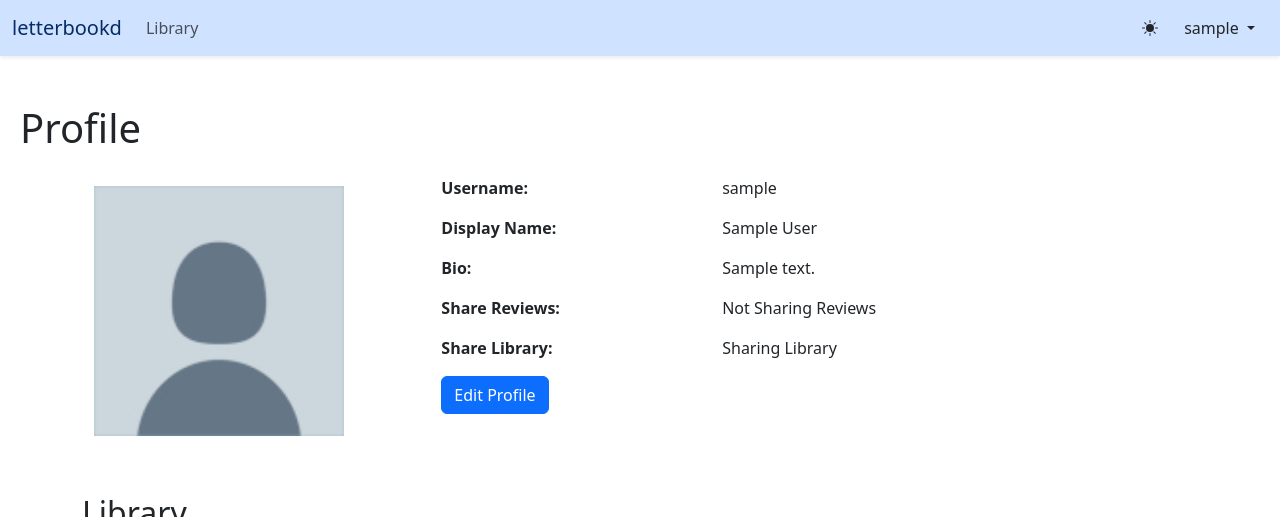
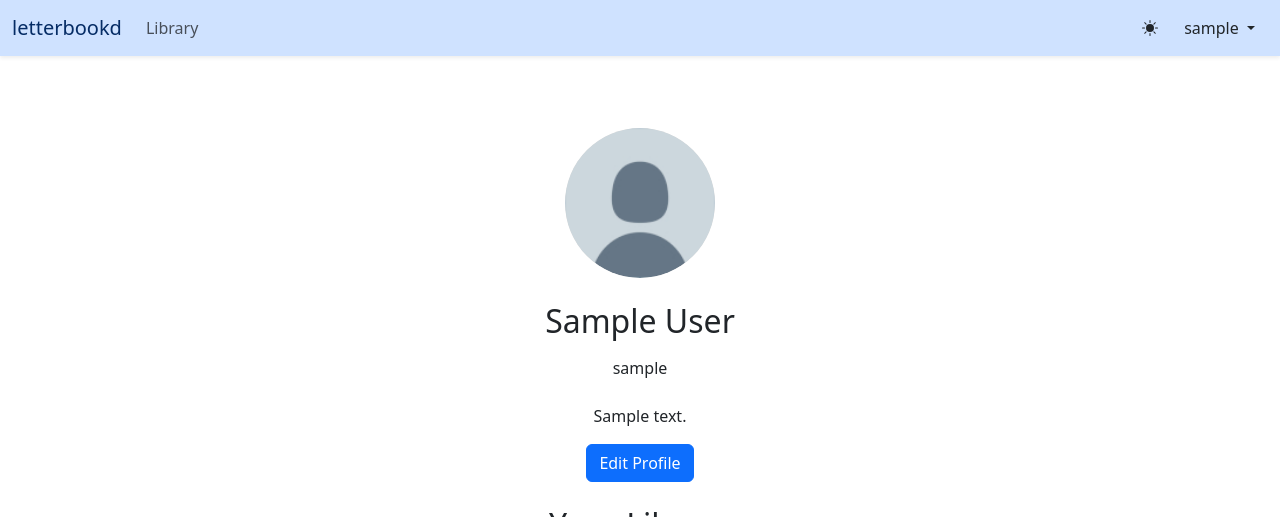
Before and after one commit to letterbookd/letterbookd, a Django app: page /reader/1/ in a window 1280 px wide. Shown: the top 517 px of the page. Run offline with Django 4.2, Linux system fonts and the light colour scheme; a user stored in the database is signed in; data comes from the database, SQL or seed files in the repository; tables that the repository leaves empty hold one stand-in row (values such as "Sample post"); some libraries are stand-ins or nearby versions.

Commit message:
add API endpoint for displaying reader's review

```diff
--- a/reader/templates/profile.html
+++ b/reader/templates/profile.html
@@ -2,149 +2,179 @@
 
 {% block content %}
 
-<link rel="stylesheet" href="https://cdnjs.cloudflare.com/ajax/libs/font-awesome/5.15.3/css/all.min.css">
-
 <style>
+    /* PROFILE AVATAR STYLES */
+    .profile-avatar {
+        width: 150px;
+        height: 150px;
+        border-radius: 50%;
+        overflow: hidden;
+        display: flex;
+        justify-content: center;
+        align-items: center;
+        background-color: #ddd;
+    }
 
     .custom-profile-picture {
         width: 100%;
-        max-width: 250px;
         height: auto;
-    }
-    .profile-section {
-        margin-bottom: 2rem;
+        border-radius: 50%;
+        object-fit: cover;
     }
 
-    input[readonly] {
-        background-color: #e9ecef;
-        color: #495057;
-        cursor: not-allowed;
+    /* PLACEHOLDER CARD STYLES */
+    .placeholder-card {
+        border: 1px dashed #ccc;
+        height: 200px;
+        display: flex;
+        justify-content: center;
+        align-items: center;
+        font-size: 1.2rem;
+        color: #888;
     }
 
+    /* SECTION TITLE STYLES */
+    .section-title {
+        margin-bottom: 1rem;
+    }
+
+    /* GENERAL CARD STYLES */
     .card {
         border: 1px solid #e9ecef;
         border-radius: 5px;
         box-shadow: 0 2px 5px rgba(0, 0, 0, 0.1);
         overflow: hidden;
+        transition: all 0.3s ease-in-out;
+        height: 350px;
+        display: flex;
+        flex-direction: column;
     }
 
-    .btn {
-        transition: all 0.3s;
-    }
-
-    .btn:hover {
-        transform: scale(1.05);
+    .card:hover {
+        transform: scale(1.03);
+        box-shadow: 0 5px 15px rgba(0, 0, 0, 0.2);
     }
 
     .card-img-top {
-        display: block;
-        margin: auto;
+        width: 100%;
+        height: 200px;
+        object-fit: cover;
     }
 
     .card-body {
         display: flex;
         flex-direction: column;
-        justify-content: center;
-        align-items: center;
-        text-align: center;
+        padding: 15px;
+        min-height: 120px;
+    }
+
+    .card-title {
+        font-size: 1rem;
+        margin-bottom: 0.5rem;
+    }
+
+    .card-text {
+        font-size: 0.85rem;
+        color: #6c757d;
+    }
+
+    /* REVIEW CARD SPECIFIC STYLES */
+    /*
+    .review-card {
+        max-height: 350px;
+        margin-bottom: 20px;
+    }
+
+    .review-card-body {
+        padding: 15px;
+    }
+
+    .review-card p, .review-card h5 {
+        margin: 0.5rem 0;
     }
 
     .yellow-star {
-        color: rgb(198, 198, 0);
+        color: #ffd700;
+        margin-right: 0.5rem;
+    }
+    */
+    .review-card {
+        display: flex;
+        flex-direction: column;
+        overflow: hidden;
+        height: auto;
+        max-height: 350px;
+        margin-bottom: 20px;
     }
 
-    .card.review-card {
-        border: 1px solid #e9ecef;
-        border-radius: 5px;
-        box-shadow: 0 2px 5px rgba(0, 0, 0, 0.1);
-        overflow: hidden;
-        padding: 20px;
+    .review-card-body {
+        padding: 15px;
+    }
+
+    .review-card p, .review-card h5 {
+        margin: 0.5rem 0;
     }
 
     .yellow-star {
-        color: yellow;
+        color: #ffd700;
+        margin-right: 0.5rem;
     }
 
-    .review-container p {
-        margin-bottom: 10px;
+    .card-body {
+        padding: 15px;
+        min-height: 120px;
     }
 
+    .card-text {
+        font-size: 0.85rem;
+        color: #6c757d;
+    }
 
+    .card-body {
+        display: flex;
+        flex-direction: column;
+        padding: 15px;
+    }
 </style>
 
-<h1 class="my-4">Profile</h1>
+<link rel="stylesheet" href="https://cdnjs.cloudflare.com/ajax/libs/font-awesome/5.15.3/css/all.min.css">
 
-<div class="row">
-    <!-- Profile Picture Column -->
-    <div class="col-md-4 d-flex justify-content-center align-items-center">
-        <img src="/static/images/pfp_0.jpg" alt="profile picture" class="custom-profile-picture mb-4">
-    </div>
-
-    <!-- Profile Information Column -->
-    <div class="col-md-8">
-        <div class="row">
-            <div class="col-4">
-                <b>Username:</b>
-            </div>
-            <div class="col-8">
-                <p id="username">{{ reader.user }}</p>
-            </div>
-        </div>
-
-        <div class="row">
-            <div class="col-4">
-                <b>Display Name:</b>
-            </div>
-            <div class="col-8">
-                <p id="display_name">{{ reader.display_name }}</p>
-            </div>
-        </div>
-
-        <div class="row">
-            <div class="col-4">
-                <b>Bio:</b>
-            </div>
-            <div class="col-8">
-                <p id="bio">{{ reader.bio }}</p>
+<div class="container mt-5">
+    <div class="d-flex justify-content-center mb-4">
+        <div class="profile-avatar">
+            <img src="/static/images/pfp_0.jpg" alt="profile picture" class="custom-profile-picture">
         </div>
     </div>
 
 
-        <div class="row">
-            <div class="col-4">
-                <p><b>Share Reviews:</b></p>
-            </div>
-            <div class="col-8">
-                <p id="shareReviewStatus">{{ reader.preferences.share_reviews|yesno:"Sharing Reviews,Not Sharing Reviews" }}</p>
-            </div>
+    <div class="d-flex justify-content-center mb-2">
+        <h2 id="display_name">{{ reader.display_name }}</h2>
     </div>
 
-        <div class="row">
-            <div class="col-4">
-                <p><b>Share Library:</b></p>
+    <div class="d-flex justify-content-center mb-2">
+        <p id="username">{{ reader.user }}</p>
     </div>
-            <div class="col-8">
-                <p id="shareLibraryStatus">{{ reader.preferences.share_library|yesno:"Sharing Library,Not Sharing Library" }}</p>
-            </div>
+
+    <div class="d-flex justify-content-center">
+        <p id="bio">{{ reader.bio }}</p>
     </div>
 
     {% if reader.user == request.user %}
-            <div id="product_cards_container" class="profile-section">
+        <div class="d-flex justify-content-center">
             <button type="button" class="btn btn-primary" data-bs-toggle="modal" data-bs-target="#edit-profile-modal">Edit Profile</button>
-                <div class="row row-cols-1 row-cols-md-3 g-4 mt-4" id="product_cards"></div>
         </div>
     {% endif %}
-    </div>
-</div>
 
     <div class="container">
+        <div id="librarySection" class="profile-section mt-4 text-center">
+            <h2 class="section-title">Your Library</h2>
+            <div class="row justify-content-center">
+            <!--
+                <p>Your library is empty. <a href="#">Add your first book!</a></p>
+            -->
                 {% if reader.preferences.share_library %}
-        <div id="librarySection" class="profile-section mt-4">
-            <h2>Library</h2>
-            <div class="row">
                     {% for item in library_items %}
                         <div class="col-md-2 mb-4">
-                    <!-- <div class="col-md-3 mb-4"> -->
                             <div class="card">
                                 <img src="{{ item.book.thumbnail }}" class="card-img-top" alt="Thumbnail for {{ item.book.title }}" style="max-height: 200px; max-width: 180px;">
                                 <div class="card-body">
@@ -154,14 +184,17 @@
                             </div>
                         </div>
                     {% endfor %}
+                {% endif %}
             </div>
         </div>
-    {% endif %}
+    </div>
 
+
+    <div class="container">
+        <div id="reviewSection" class="profile-section mt-4 text-center">
+            <h2 class="section-title">Your Review</h2>
+            <div class="row justify-content-center">
                 {% if reader.preferences.share_reviews %}
-        <div id="reviewSection" class="profile-section mt-4">
-            <h2>Review</h2>
-            <div class="row">
                     {% for review in reviews %}
                         <div class="col-md-4 mb-4">
                             <div class="card review-card">
@@ -181,10 +214,9 @@
                             </div>
                         </div>
                     {% endfor %}
+                {% endif %}
             </div>
         </div>
-    {% endif %}
-
     </div>
 
     <!-- Modal Edit Profile -->
@@ -211,16 +243,16 @@
 
     <div id="user-data" data-user-id="{{ request.user.id }}"></div>
 
+</div>
+
 <script>
 
     const userDataElement = document.getElementById("user-data");
     const userId = userDataElement.getAttribute("data-user-id");
 
-
     async function getReaders() {
         return fetch("{% url 'reader:get_all_readers_json' %}").then((res) => res.json())
     }
-
 
     function editReaderModal(){
 
@@ -233,7 +265,6 @@
 
     async function editProfile(id){
         let url = "{% url 'reader:edit_profile_ajax' '123' %}".replace('123', id);
-
 
         const response = await fetch(url, {
             method: "POST",
@@ -262,7 +293,6 @@
         }
     }
 
-
     async function refreshProfile(id){
         const readerDetailUrl = "{% url 'reader:show_json_by_id' id=request.user.id %}";
         $.ajax({
@@ -290,9 +320,7 @@
         })
     }
 
-
     refreshProfile();
-
 
     document.querySelector('[data-bs-target="#edit-profile-modal"]').addEventListener('click', editReaderModal);
 
--- a/reader/urls.py
+++ b/reader/urls.py
@@ -18,7 +18,7 @@ urlpatterns = [
     path('update-profile/', update_profile, name='update_profile'),
 
     # ======
-    # path('reader-library-api/<int:id>/', reader_library_api, name='reader_library_api'),
     path('reader-library-api/<str:username>/', reader_library_api, name='reader_library_api'),
+    path('reader-review-api/<str:username>/', reader_review_api, name='reader_review_api'),
 
 ]
--- a/reader/views.py
+++ b/reader/views.py
@@ -301,3 +301,27 @@ def reader_library_api(request, username):
     } for item in library_items]
 
     return JsonResponse(books_json, safe=False)
+
+def reader_review_api(request, username):
+    try:
+        # Dapatkan objek reader berdasarkan username
+        reader = get_object_or_404(Reader, user__username=username)
+
+        # Dapatkan semua review untuk reader tertentu
+        reviews = Review.objects.filter(user=reader).select_related('book')
+
+        # Format data review menjadi JSON
+        reviews_json = [{
+            'id': review.id,
+            'book_title': review.book.title,
+            'stars_rating': review.stars_rating,
+            'status_on_review': review.status_on_review,
+            'date_posted': review.date_posted.strftime('%Y-%m-%d %H:%M:%S'),
+            'review_text': review.review_text
+        } for review in reviews]
+
+        return JsonResponse(reviews_json, safe=False)
+    except Reader.DoesNotExist:
+        return JsonResponse({'error': 'Reader not found'}, status=404)
+    except Exception as e:
+        return JsonResponse({'error': str(e)}, status=500)
```
Lines whose indentation alone changed are shown as unchanged.
